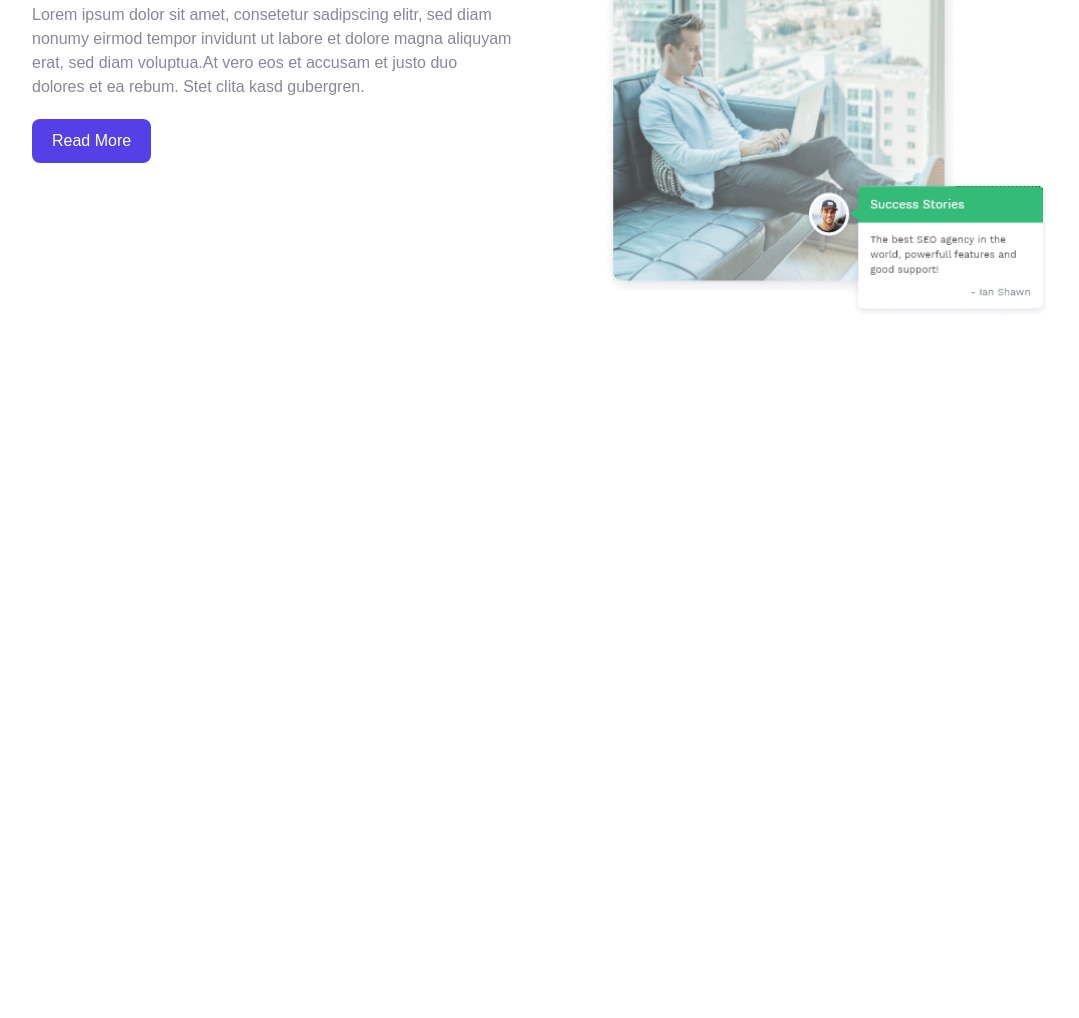
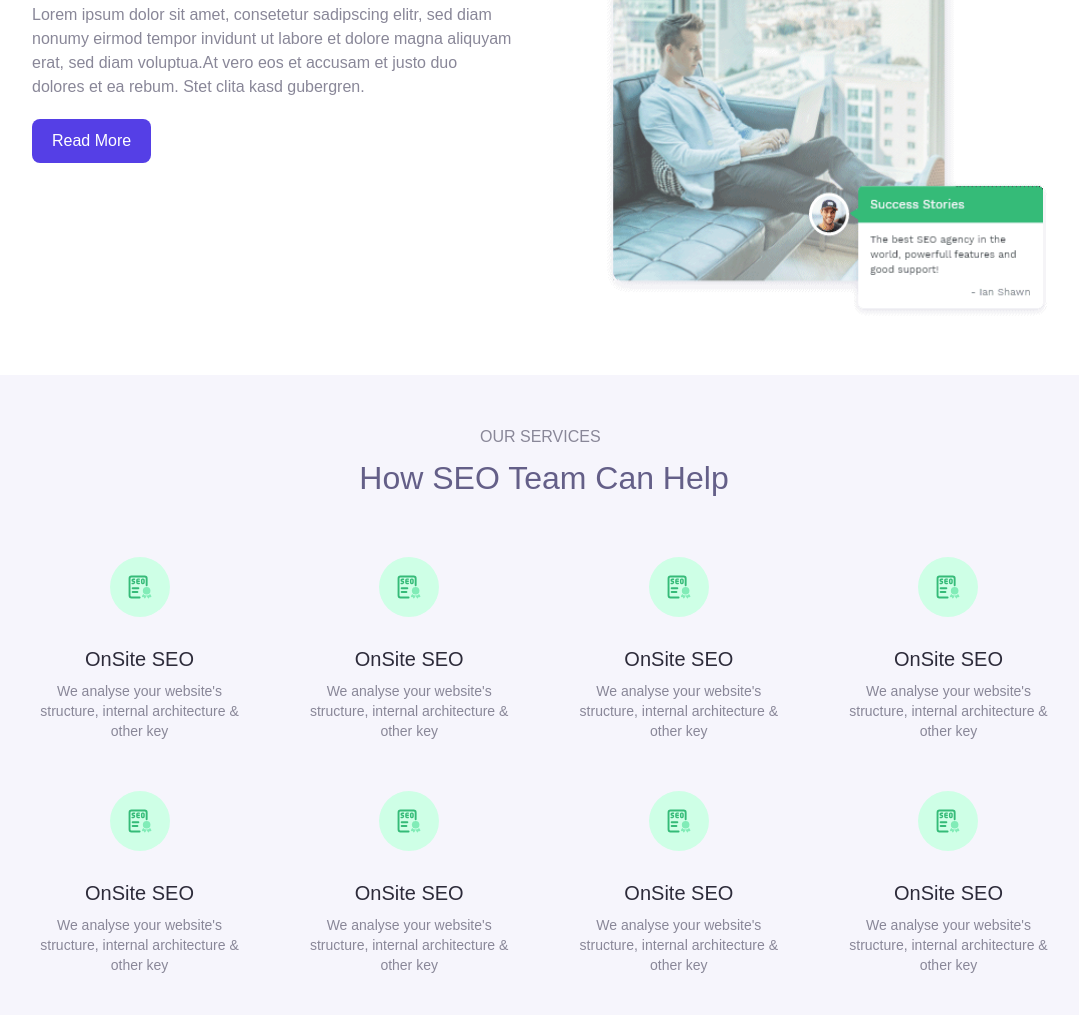
Before and after one commit to sijan-ui/SeoGram-Resposnsive, a plain HTML site: page index.html in a window 1280 px wide. Shown: the part 1076-2094 px from the top of the page, without its empty margins (96-1175 px from the left). Before the commit the page ends 1401 px from the top, so only its background shows below. Drawn offline with Linux system fonts and the light colour scheme.

Commit message:
complete our service

```diff
--- a/assect/css/style.css
+++ b/assect/css/style.css
@@ -221,7 +221,68 @@ a{
     height: 478px;
 }
 /* about us section end  */
+/* our service start  */
+.our-service-section{
+    margin-top: 50px;
+    background: #F6F5FC;
+}
+.our-service-section h2{
+    display: inline-block;
+    margin-top: 50px;
+    margin-left: 45%;
+    color: #898798;
+    font-size: 16px;
+    line-height: 24px;
+    font-weight: 500;
+}
+.our-service-section h1{
+    color: #645f88;
+    font-size: 32px;
+    line-height: 38px;
+    font-weight: 500;
+    margin-top: 10px;
+    margin-bottom: 50px;
+    text-align: center;
+}
+.our-service{
+    justify-content: space-between;
+    flex-wrap: wrap;
+    width: 80%;
+    margin: 0px auto;
+    margin-top: 50px;
+    margin-bottom: 50px;
+}
+.service-card{
+    width: 21%;
+    margin-bottom: 30px;
+}
+.service-card-image{
+    width: 100%;
+    height: 80px;
+    justify-content: center;
+    align-items: center;
+}
+/* .service-card-content{
 
+} */
+.service-card-content h1{
+    margin-top: 20px;
+    margin-bottom: 10px;
+    text-align: center;
+    color: #2d2b3a;
+    font-size: 20px;
+    line-height: 24px;
+    font-weight: 500;
+}
+.service-card-content p{
+    text-align: center;
+    color: #898798;
+    font-size: 14px;
+    line-height: 20px;
+    font-weight: 400;
+    margin-bottom: 10px;
+}
+/* our service end  */
 /* media query  */
 @media only screen and (max-width: 601px) {
     /* banner part  */
--- a/index.html
+++ b/index.html
@@ -103,6 +103,86 @@
             </div>
         </section>
         <!-- about us section end  -->
+        <!-- OUR SERVICES section start  -->
+        <section class="our-service-section">
+            <h2 class="work-font d-flex">OUR SERVICES</h2>
+            <h1 class="work-font">How SEO Team Can Help</h1>
+            <div class="our-service d-flex">
+                <div class="service-card">
+                    <div class="service-card-image d-flex">
+                        <img width="60px" height="60px" src="./assect/photos/our service/service-2.svg" alt="">
+                    </div>
+                    <div class="service-card-content">
+                        <h1 class="work-font">OnSite SEO</h1>
+                        <p class="work-font">We analyse your website's structure, internal architecture & other key</p>
+                    </div>
+                </div>
+                <div class="service-card">
+                    <div class="service-card-image d-flex">
+                        <img width="60px" height="60px" src="./assect/photos/our service/service-2.svg" alt="">
+                    </div>
+                    <div class="service-card-content">
+                        <h1 class="work-font">OnSite SEO</h1>
+                        <p class="work-font">We analyse your website's structure, internal architecture & other key</p>
+                    </div>
+                </div>
+                <div class="service-card">
+                    <div class="service-card-image d-flex">
+                        <img width="60px" height="60px" src="./assect/photos/our service/service-2.svg" alt="">
+                    </div>
+                    <div class="service-card-content">
+                        <h1 class="work-font">OnSite SEO</h1>
+                        <p class="work-font">We analyse your website's structure, internal architecture & other key</p>
+                    </div>
+                </div>
+                <div class="service-card">
+                    <div class="service-card-image d-flex">
+                        <img width="60px" height="60px" src="./assect/photos/our service/service-2.svg" alt="">
+                    </div>
+                    <div class="service-card-content">
+                        <h1 class="work-font">OnSite SEO</h1>
+                        <p class="work-font">We analyse your website's structure, internal architecture & other key</p>
+                    </div>
+                </div>
+                <div class="service-card">
+                    <div class="service-card-image d-flex">
+                        <img width="60px" height="60px" src="./assect/photos/our service/service-2.svg" alt="">
+                    </div>
+                    <div class="service-card-content">
+                        <h1 class="work-font">OnSite SEO</h1>
+                        <p class="work-font">We analyse your website's structure, internal architecture & other key</p>
+                    </div>
+                </div>
+                <div class="service-card">
+                    <div class="service-card-image d-flex">
+                        <img width="60px" height="60px" src="./assect/photos/our service/service-2.svg" alt="">
+                    </div>
+                    <div class="service-card-content">
+                        <h1 class="work-font">OnSite SEO</h1>
+                        <p class="work-font">We analyse your website's structure, internal architecture & other key</p>
+                    </div>
+                </div>
+                <div class="service-card">
+                    <div class="service-card-image d-flex">
+                        <img width="60px" height="60px" src="./assect/photos/our service/service-2.svg" alt="">
+                    </div>
+                    <div class="service-card-content">
+                        <h1 class="work-font">OnSite SEO</h1>
+                        <p class="work-font">We analyse your website's structure, internal architecture & other key</p>
+                    </div>
+                </div>
+                <div class="service-card">
+                    <div class="service-card-image d-flex">
+                        <img width="60px" height="60px" src="./assect/photos/our service/service-2.svg" alt="">
+                    </div>
+                    <div class="service-card-content">
+                        <h1 class="work-font">OnSite SEO</h1>
+                        <p class="work-font">We analyse your website's structure, internal architecture & other key</p>
+                    </div>
+                </div>
+            </div>
+        </section>
+        <!-- OUR SERVICES section end  -->
     </main>
     <!-- main part end -->
 </body>
```
Also changed, not shown: assect/photos/our service/service-2.svg (added).
